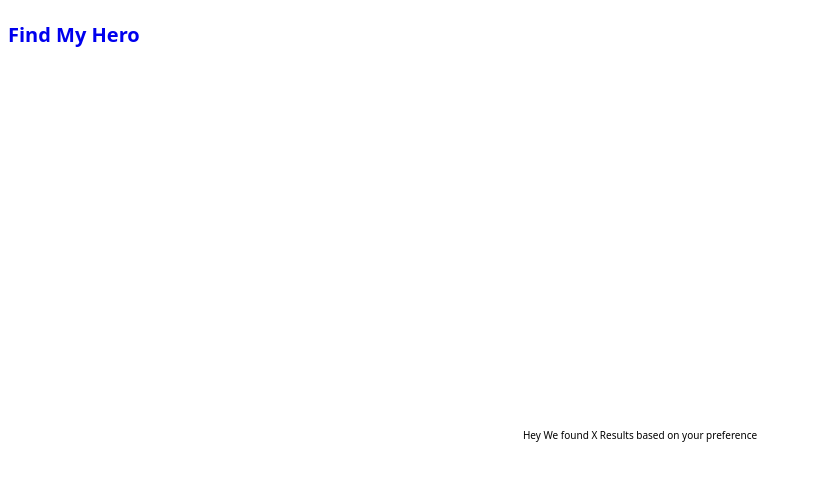
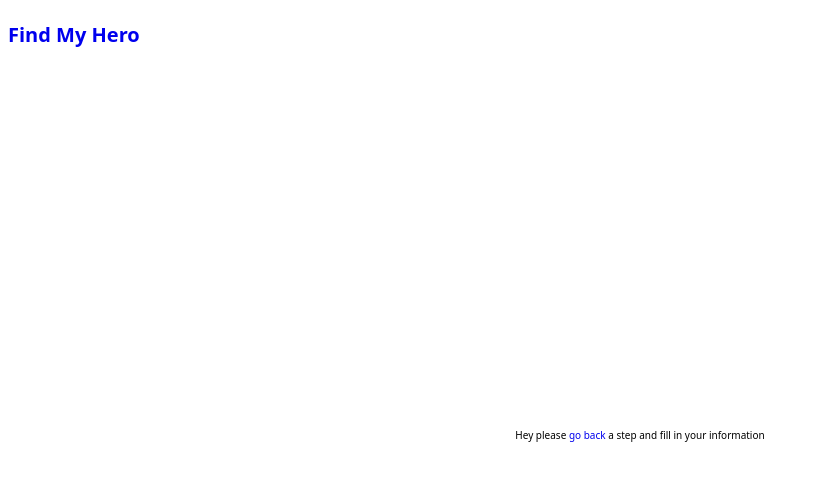
Before and after one commit to Uvacoder/find-my-hero, a React (Create React App) app: page /results in a window 1280 px wide. Shown: the top 480 px of the page, without its empty margins (0-818 px from the left). Built offline with nearby package versions, Linux system fonts and the light colour scheme.

Commit message:
add check for userName on result page

```diff
--- a/src/pages/Results.tsx
+++ b/src/pages/Results.tsx
@@ -2,18 +2,24 @@ import { useAppSelector } from "app/hooks";
 import { selectName } from "app/userSlice";
 import { FlexContainer, MainWrapper } from "components/Containers";
 import React from "react";
+import { Link } from "react-router-dom";
 
 const Results: React.FC = () => {
   const name = useAppSelector(selectName);
   return (
     <MainWrapper>
       {/* Greeting */}
-      <div>
-        Hey {name} We found {}X Results based on your preference
-      </div>
-      <section id='results'>
-        <FlexContainer scrollable='y'></FlexContainer>
-      </section>
+      {name ? (
+        <div>
+          Hey {name} We found {}X Results based on your preference
+        </div>
+      ) : (
+        <div>
+          Hey please <Link to='/user'>go back</Link> a step and fill in your
+          information
+        </div>
+      )}
+      <section id='results'></section>
     </MainWrapper>
   );
 };
```
